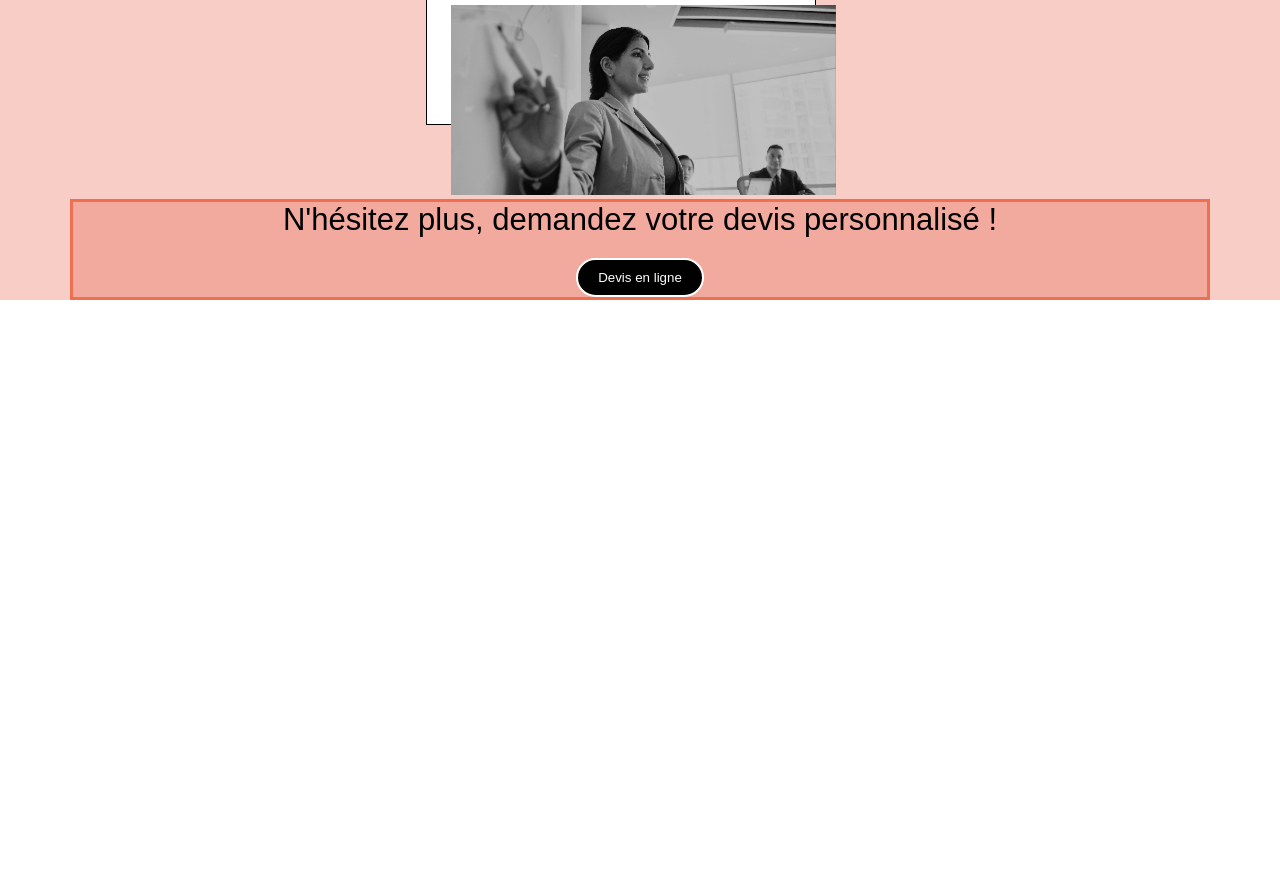
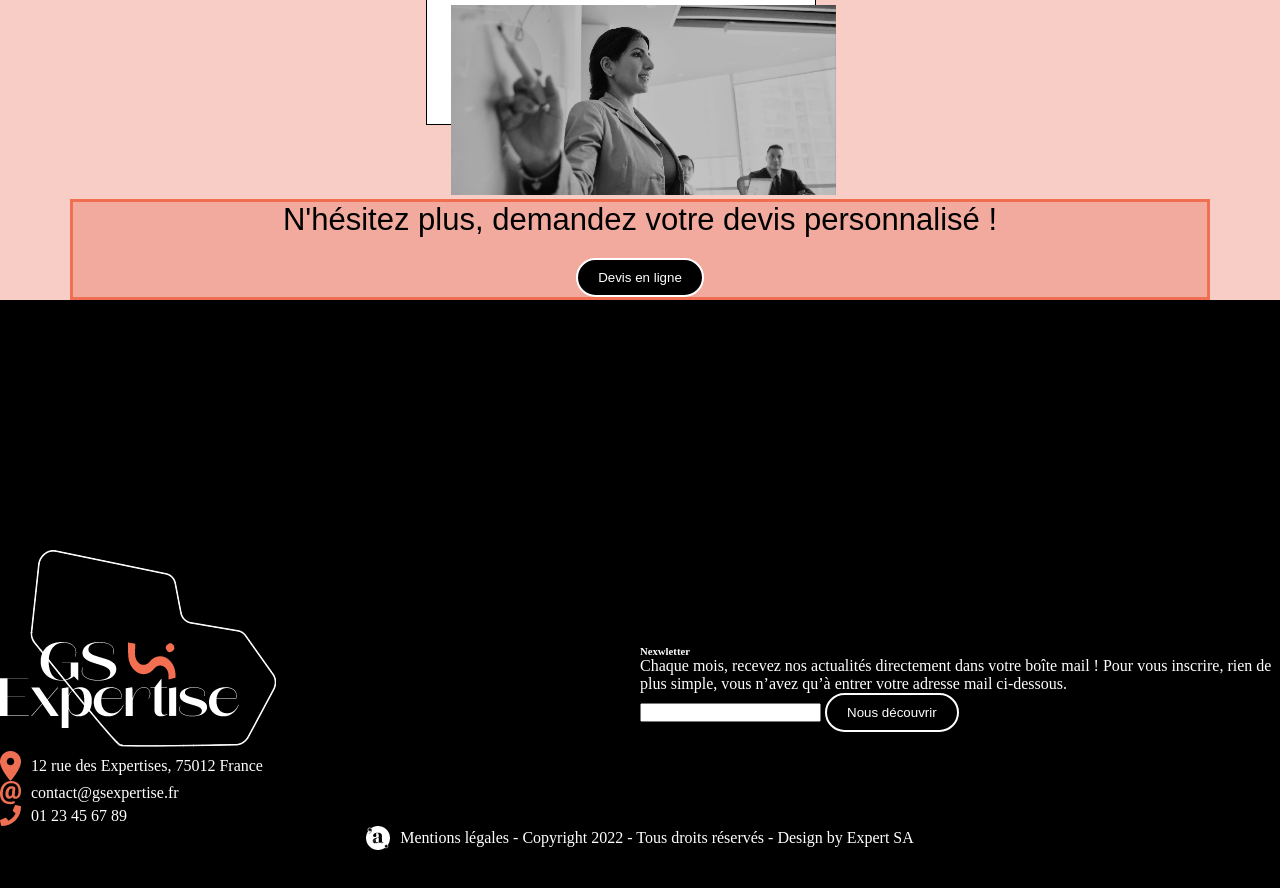
Before and after one commit to elisamlk/ExpertSA, a website: page index.html in a window 1280 px wide. Shown: the part 2139-3027 px from the top of the page. Before the commit the page ends 2439 px from the top, so only its background shows below. Drawn offline with nearby package versions, Linux system fonts and the light colour scheme.

Commit message:
Mise en place de la partie footer

```diff
--- a/index.html
+++ b/index.html
@@ -117,9 +117,8 @@
           </article>
         </div>
         <div class="quote">
-
-            <h5>N'hésitez plus, demandez votre devis personnalisé !</h5>
-            <button>Devis en ligne</button>
+          <h5>N'hésitez plus, demandez votre devis personnalisé !</h5>
+          <button>Devis en ligne</button>
 
           <!-- <img
             src="/img/illustration-accueil-bretagne.png"
@@ -128,6 +127,41 @@
         </div>
       </section>
     </main>
+    <footer>
+      <div class="contact">
+        <div class="contact-info">
+          <img src="img/logo-footer-gsexpertise.png" alt="Logo GS Expertise" />
+          <ul>
+            <li>
+              <img src="./img/icone-footer-location.png" />12 rue des
+              Expertises, 75012 France
+            </li>
+            <li>
+              <img src="/img/icone-footer-mail.png" />contact@gsexpertise.fr
+            </li>
+            <li><img src="/img/icone-footer-telephone.png" />01 23 45 67 89</li>
+          </ul>
+        </div>
+        <div class="newsletter">
+          <h6>Nexwletter</h6>
+          <p>
+            Chaque mois, recevez nos actualités directement dans votre boîte
+            mail ! Pour vous inscrire, rien de plus simple, vous n’avez qu’à
+            entrer votre adresse mail ci-dessous.
+          </p>
+          <input />
+          <button>Nous découvrir</button>
+        </div>
+      </div>
+      <div class="terms">
+        <img src="img/expertsa-logo-micro-blanc.png" alt="Logo Expert SA" />
+
+        <p>
+          Mentions légales - Copyright 2022 - Tous droits réservés - Design by
+          Expert SA
+        </p>
+      </div>
+    </footer>
     <script src="js/script.js"></script>
   </body>
 </html>
--- /dev/null
+++ b/sass/_footer.scss
@@ -0,0 +1,36 @@
+footer {
+  height: 100vh;
+  background-color: #000000;
+  color: #ffffff;
+  display: flex;
+  flex-direction: column;
+  justify-content: center;
+
+}
+
+.contact{
+    display: flex;
+    align-items: center;
+    .contact-info, .newsletter{
+        flex:1;
+    }
+}
+
+li{
+    display: flex;
+    align-items: center;
+   img{
+    margin-right:10px;
+   }
+}
+
+.terms {
+  display: flex;
+  justify-content: center;
+  align-items: center;
+  position: relative;
+  bottom:auto;
+  img {
+    margin-right: 10px;
+  }
+}
--- a/sass/main.scss
+++ b/sass/main.scss
@@ -2,3 +2,4 @@
 @import "accueil.scss";
 @import "discover.scss";
 @import "estimate.scss";
+@import "footer.scss";
```
Also changed, not shown: img/expertsa-logo-micro-blanc.png (added), img/icone-footer-location.png (added), img/icone-footer-mail.png (added), img/icone-footer-telephone.png (added), img/logo-footer-gsexpertise.png (added), style/style.css, 3 other files.
